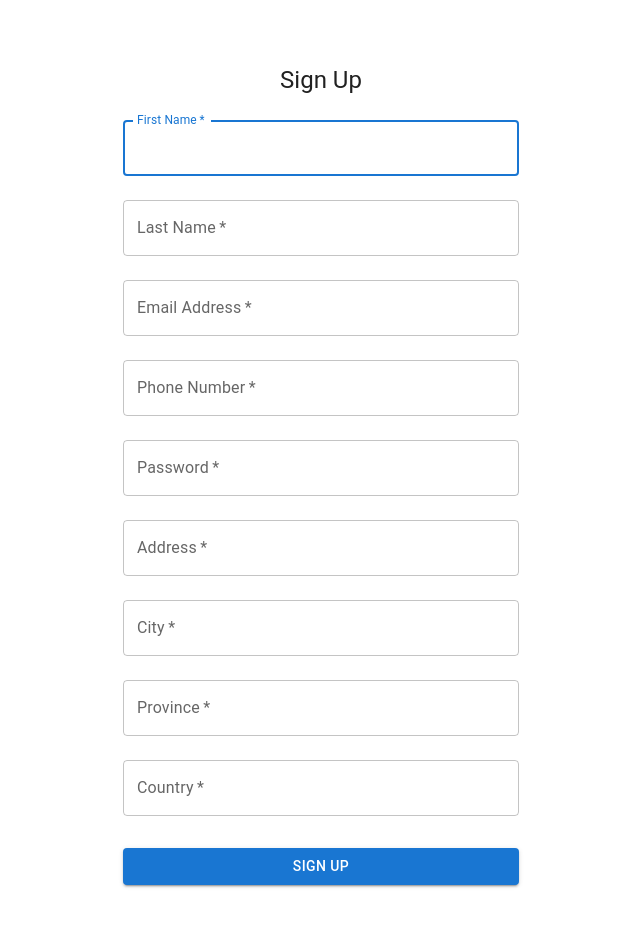
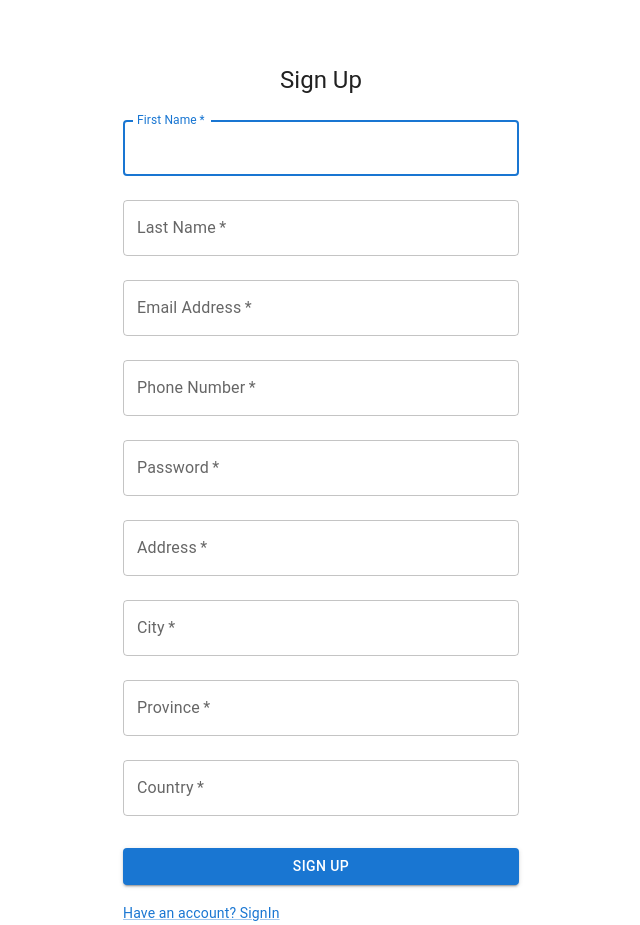
Before and after one commit to sakshi-124/rideshare, a React (Create React App) app: page /register in a window 1280 px wide. Shown: the whole page, without its empty margins (319-959 px from the left). Before the commit the page ends 901 px from the top, so only its background shows below. Built offline with nearby package versions, Linux system fonts and the light colour scheme.

Commit message:
made home page

```diff
--- a/src/App.js
+++ b/src/App.js
@@ -13,6 +13,7 @@ import { useState} from 'react';
 import RideShareNav from './Components/Navbar';
 import AvailableRides from './Pages/AvailableRides';
 import ConfirmRides from './Pages/ConfirmRides';
+import Home from './Pages/Home';
 
 function App() {
   const location = useLocation(); // get the current location of the page
@@ -28,6 +29,7 @@ function App() {
           <Route path ='/postRide' element = { <PostRide/>}/>
           <Route path ='/availableRides' element = { <AvailableRides/>}/>
           <Route path ='/rideRequests' element = { <ConfirmRides/>}/>
+          <Route path ='/profile' element = { <Home/>}/>
       </Routes>
     </div>
   );
--- /dev/null
+++ b/src/Pages/Home.js
@@ -0,0 +1,9 @@
+import React from 'react'
+
+function Home() {
+  return (
+    <div style={{textAlign :'center', margin : '20%'}}>Welcome to RideShare!</div>
+  )
+}
+
+export default Home
--- a/src/Pages/PostRide.js
+++ b/src/Pages/PostRide.js
@@ -221,6 +221,7 @@ function PostRide() {
             )}
           />
           <TextField
+          type='number'
             margin="normal"
             required
             fullWidth
@@ -229,7 +230,6 @@ function PostRide() {
             name="available_seat"
             value={rideDetail.available_seat}
             onChange={handleInput}
-            autoComplete="last_name"
           />
           <Button
             type="submit"
--- a/src/Pages/Register.js
+++ b/src/Pages/Register.js
@@ -9,6 +9,8 @@ import Typography from '@mui/material/Typography';
 import Container from '@mui/material/Container';
 import { useForm } from 'react-hook-form';
 import Swal from 'sweetalert2';
+import Grid from '@mui/material/Grid';
+import Link from '@mui/material/Link';
 
 function Register() {
 
@@ -314,6 +316,13 @@ function Register() {
           >
             Sign Up
           </Button>
+          <Grid container>
+            <Grid item>
+              <Link href="/" variant="body2">
+                {"Have an account? SignIn"}
+              </Link>
+            </Grid>
+          </Grid>
         </Box>
       </Box>
 
```
